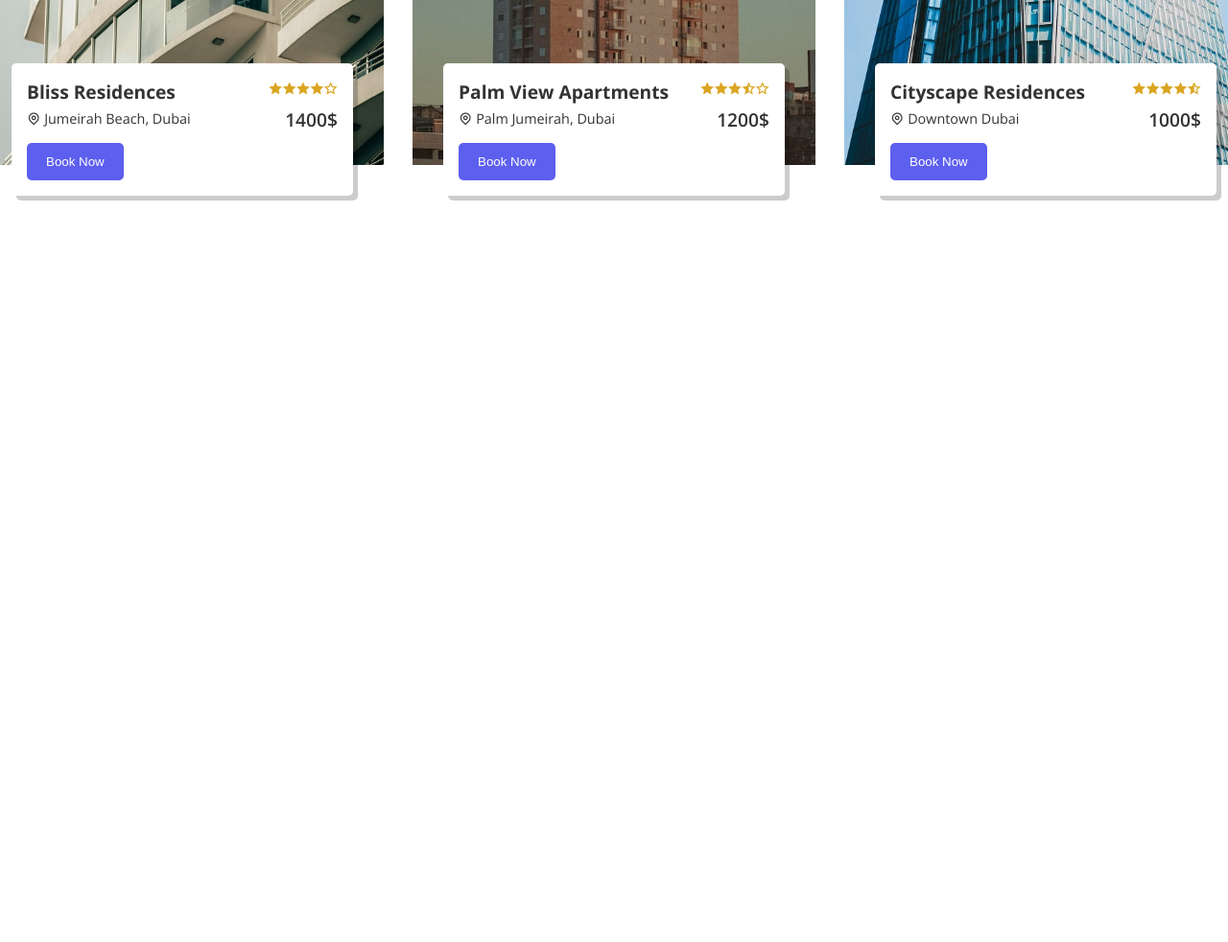
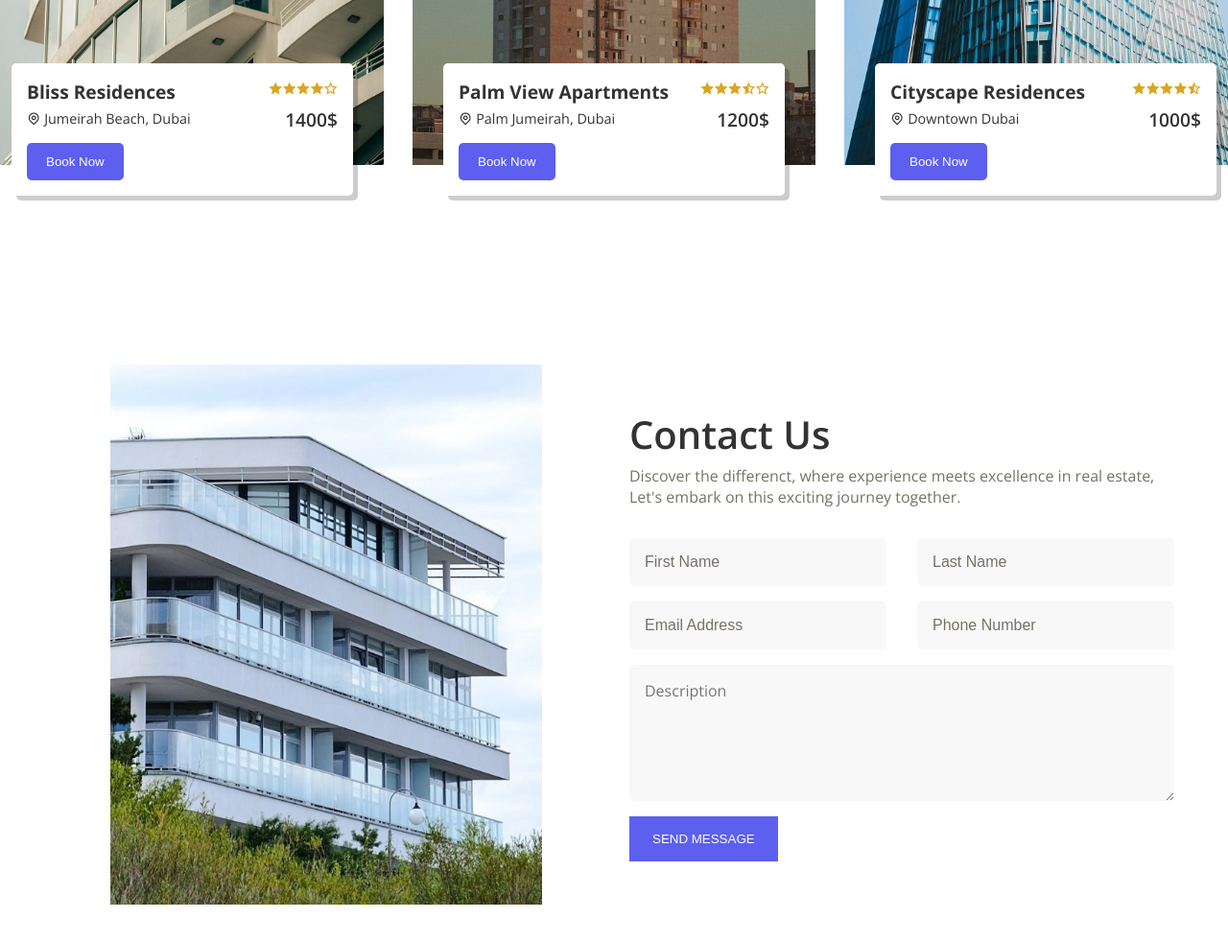
Before and after one commit to BurnettMiao/A-Real-Estate-Responsive-Landing-Page, a plain HTML site: page index.htm in a window 1280 px wide. Shown: the part 1937-2919 px from the top of the page at 96% size. Before the commit the page ends 2237 px from the top, so only its background shows below. Drawn offline with nearby package versions, Linux system fonts and the light colour scheme.

Commit message:
contact section finish

```diff
--- a/index.htm
+++ b/index.htm
@@ -284,6 +284,35 @@
       </div>
     </section>
 
+    <section class="section__container contact__container" id="contact">
+      <div class="contact__image">
+        <img src="images/contact.jpg" alt="contact" />
+      </div>
+
+      <div class="contact__content">
+        <h2 class="section__header">Contact Us</h2>
+        <p class="section__subheader">
+          Discover the differenct, where experience meets excellence in real
+          estate, Let's embark on this exciting journey together.
+        </p>
+        <form action="#">
+          <div class="form__group">
+            <input type="text" placeholder="First Name" />
+            <input type="text" placeholder="Last Name" />
+          </div>
+
+          <div class="form__group">
+            <input type="text" placeholder="Email Address" />
+            <input type="text" placeholder="Phone Number" />
+          </div>
+
+          <textarea cols="30" rows="5" placeholder="Description"></textarea>
+
+          <button>SEND MESSAGE</button>
+        </form>
+      </div>
+    </section>
+
     <script src="https://cdn.jsdelivr.net/npm/swiper@10/swiper-bundle.min.js"></script>
     <script src="script.js"></script>
   </body>
--- a/script.js
+++ b/script.js
@@ -50,6 +50,12 @@ ScrollReveal().reveal('.about__content .about__grid', {
   delay: 2000,
 });
 
+// contact section
+ScrollReveal().reveal('.contact__image img', {
+  ...scrollRevealOption,
+  origin: 'left',
+});
+
 const swiper = new Swiper('.swiper', {
   loop: true,
   slidesPerView: 'auto',
--- a/style.css
+++ b/style.css
@@ -318,3 +318,62 @@ a {
   color: var(--text-dark);
   text-align: right;
 }
+
+/* contact section */
+.contact__container {
+  display: grid;
+  grid-template-columns: repeat(2, 1fr);
+  gap: 2rem;
+  align-items: center;
+}
+
+.contact__image img {
+  max-width: 450px;
+  margin: auto;
+}
+
+.contact__content form {
+  width: 100%;
+  margin-top: 2rem;
+  display: grid;
+  gap: 1rem;
+}
+
+.contact__content .form__group {
+  display: grid;
+  grid-template-columns: repeat(2, 1fr);
+  gap: 2rem;
+}
+
+.contact__content :is(input, textarea) {
+  width: 100%;
+  padding: 1rem;
+  outline: none;
+  border: none;
+  font-size: 1rem;
+  background-color: var(--extra-light);
+  border-radius: 5px;
+}
+
+.contact__content textarea {
+  font-family: 'Open Sans', sans-serif;
+}
+
+.contact__content input::placeholder {
+  color: var(--text-light);
+}
+
+.contact__content button {
+  max-width: fit-content;
+  padding: 1rem 1.5rem;
+  outline: none;
+  border: none;
+  color: var(--white);
+  background-color: var(--primary-color);
+  cursor: pointer;
+  transition: 0.3s;
+}
+
+.contact__content button:hover {
+  background-color: var(--primary-color-dark);
+}
```
